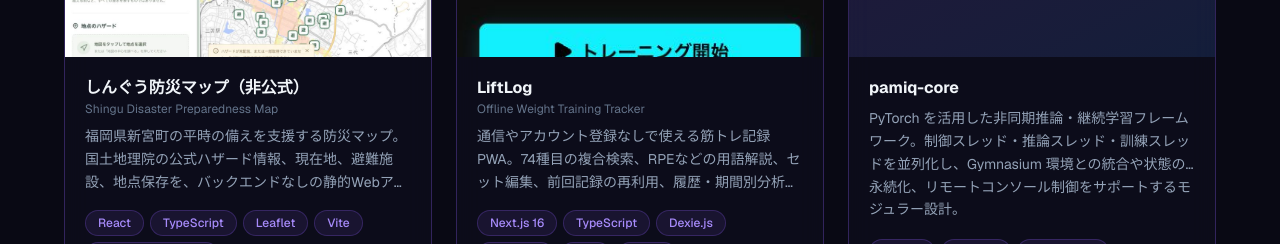
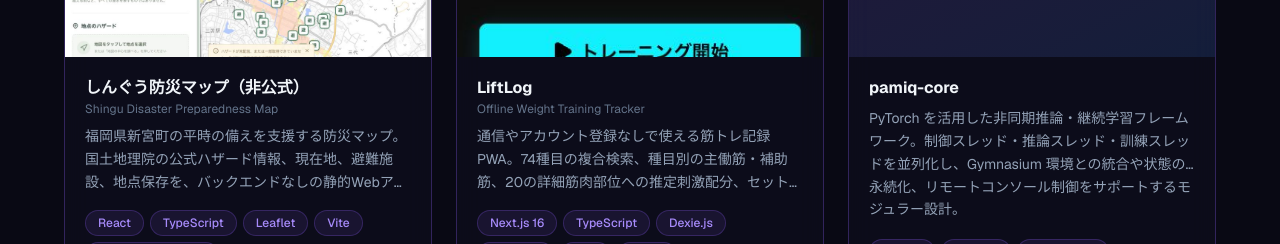
Before and after one commit to yukiyoshi-eng/personal-portfolio, a Next.js app: page / in a window 1280 px wide. Shown: the part 1980-2224 px from the top of the page. Built offline with nearby package versions, Linux system fonts and the light colour scheme.

Commit message:
Update LiftLog muscle analysis details

```diff
--- a/src/data/projects.ts
+++ b/src/data/projects.ts
@@ -28,9 +28,9 @@
     title: "LiftLog",
     titleEn: "Offline Weight Training Tracker",
     descriptionJa:
-      "通信やアカウント登録なしで使える筋トレ記録PWA。74種目の複合検索、RPEなどの用語解説、セット編集、前回記録の再利用、履歴・期間別分析、バックアップをIndexedDB上に実装。",
+      "通信やアカウント登録なしで使える筋トレ記録PWA。74種目の複合検索、種目別の主働筋・補助筋、20の詳細筋肉部位への推定刺激配分、セット編集、期間別分析、バックアップをIndexedDB上に実装。",
     descriptionEn:
-      "An installable offline-first workout PWA with a 74-exercise catalog, combined filters, contextual training-term help, editable sets, reusable previous workouts, analytics, and local backup.",
+      "An installable offline-first workout PWA with a 74-exercise catalog, primary and supporting muscle profiles, estimated stimulus distribution across 20 detailed muscle areas, editable sets, analytics, and local backup.",
     category: "Frontend",
     techs: [
       { name: "Next.js 16" },
```
